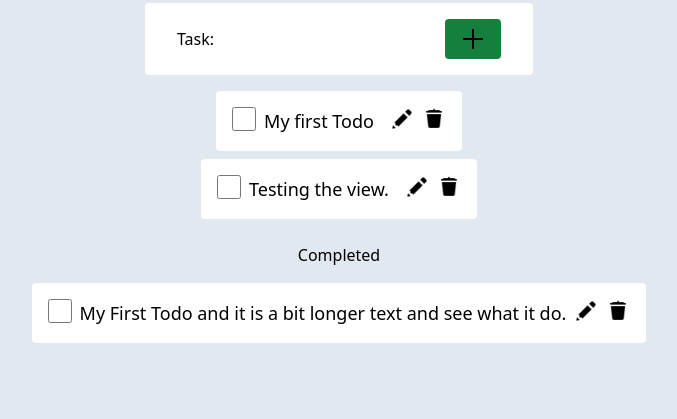
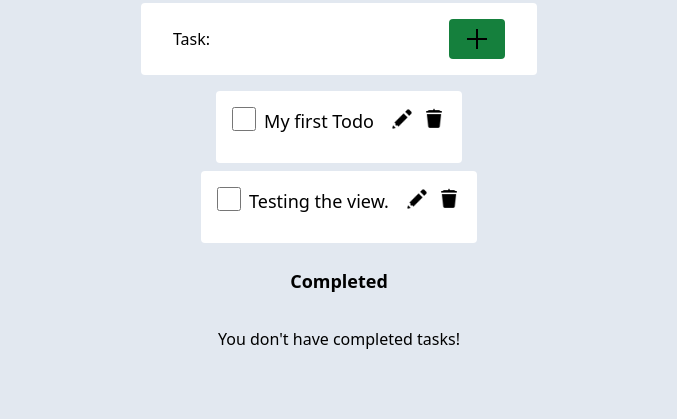
Before and after one commit to danieltsega/Django-Playground, a Django app: page / in a window 1280 px wide. Shown: the part 381-800 px from the top of the page, without its empty margins (301-978 px from the left). Run offline with Django 3.2, Linux system fonts and the light colour scheme; data comes from the database, SQL or seed files in the repository; some libraries are stand-ins or nearby versions.

Commit message:
[Feature]: Added the completed tasks output

```diff
--- a/Todo/templates/index.html
+++ b/Todo/templates/index.html
@@ -6,13 +6,16 @@
     <form action="" method="POST" class="mb-0 px-4 flex items-center justify-between w-full">
         {% csrf_token %}
         {{ form }}
-      <button class="border-none bg-green-700 px-4 py-2 rounded hover:bg-green-500" type="submit"><img src="{% static 'icons/add.png' %}" alt="Add Icon" srcset=""></button>
+      <button class="border-none bg-green-700 px-4 py-2 rounded hover:bg-green-500 ml-2" type="submit"><img src="{% static 'icons/add.png' %}" alt="Add Icon" srcset=""></button>
     </form>
 </div>
 
 {% for task in tasks %}
 <div class="flex justify-between bg-white rounded p-4 mb-2">
-    <a href="{% url 'completed' task.id%}"><input type="checkbox" name="" id="" class="border rounded w-6 h-6 mr-2"></a>
+    <form method="post" action="{% url 'completed' task.id %}">
+        {% csrf_token %}
+        <input type="checkbox" name="done" id="done{{ task.id }}" class="border rounded w-6 h-6 mr-2" onchange="this.form.submit()" {% if task.done %} checked {% endif %}>
+    </form>
     <span class="text-lg font-medium mr-4">{{task.task}}</span>
     <div class="flex justify-center">
         <a class="mr-2" href=""><img class="w-6 h-6" src="{% static 'icons/edit.png' %}" alt="Edit Icon"></a>
@@ -20,19 +23,38 @@
     </div>
 </div>
 {% endfor %}
+
+{% if tasks_done %}
 <div class="mt-4 mb-4 flex justify-center">
     <hr class="h-1 bg-black border-0">
-        <span>Completed</span>
+        <span class="font-bold text-lg">Completed</span>
     <hr>
 </div>
+
+{% for task_done in tasks_done %}
 <div class="flex justify-between bg-white rounded p-4 mb-2">
-    <input type="checkbox" name="" id="" class="border rounded w-6 h-6 mr-2">
-    <span class="text-lg font-medium mr-2">My First Todo and it is a bit longer text and see what it do.</span>
+    <form method="post" action="{% url 'completed' task_done.id %}">
+        {% csrf_token %}
+        <input type="checkbox" name="done" id="done{{ task_done.id }}" class="border rounded w-6 h-6 mr-2" onchange="this.form.submit()" {% if task_done.done %} checked {% endif %}>
+    </form>
+    <span class="text-lg font-medium mr-2">{{ task_done.task }}</span>
     <div class="flex justify-center">
         <a class="mr-2" href=""><img class="w-6 h-6" src="{% static 'icons/edit.png' %}" alt="Edit Icon"></a>
-        <a href=""><img class="w-6 h-6" src="{% static 'icons/delete.png' %}" alt="Delete Icon"></a>
+        <a href="{% url 'delete-task' task_done.id %}"><img class="w-6 h-6" src="{% static 'icons/delete.png' %}" alt="Delete Icon"></a>
     </div>
 </div>
-
+{% endfor %}
+{% else %}
+<div class="mt-4 mb-4 flex justify-center">
+    <hr class="h-1 bg-black border-0">
+        <span class="font-bold text-lg">Completed</span>
+    <hr>
+</div>
+<div class="mt-4 mb-4 flex justify-center">
+    <hr class="h-1 bg-black border-0">
+        <span class="font-light ">You don't have completed tasks!</span>
+    <hr>
+</div>
+{% endif %}
 
 {% endblock %}
```
